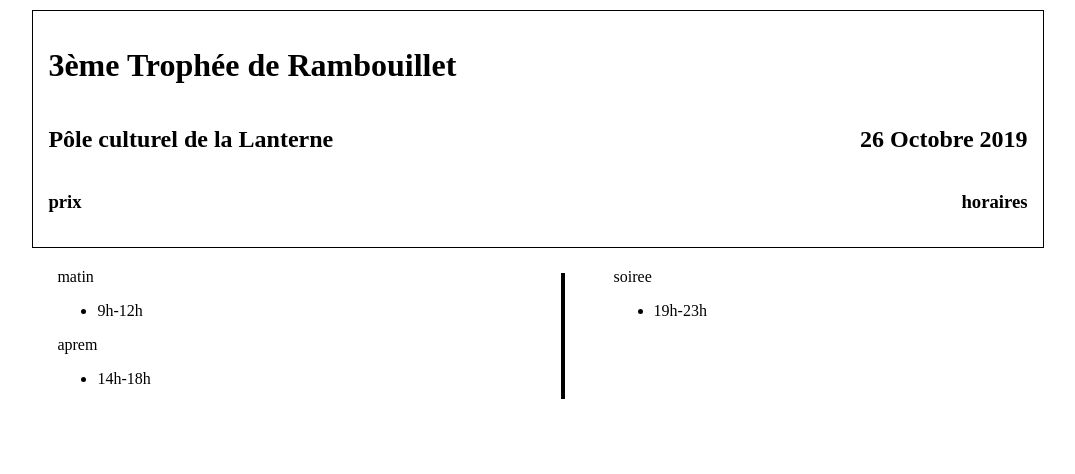
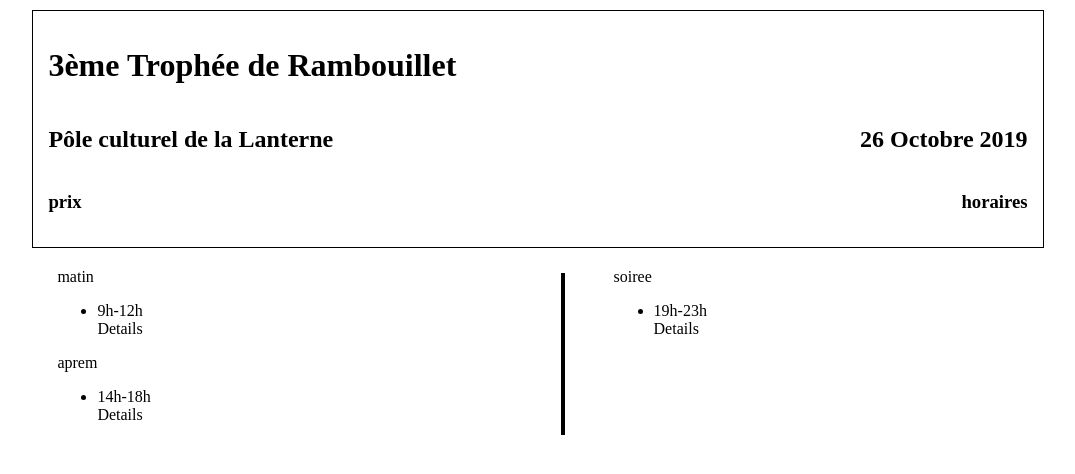
Before and after one commit to TwiskyA/trophee-rbt, a React (Create React App) app: page / in a window 1280 px wide. Shown: the top 474 px of the page, without its empty margins (102-1177 px from the left). Built offline with nearby package versions, Linux system fonts and the light colour scheme.

Commit message:
détails du programme

```diff
--- a/src/mainEvent/MainEvent.js
+++ b/src/mainEvent/MainEvent.js
@@ -1,14 +1,14 @@
 import React from 'react';
 import MainInfo from './MainInfo';
 import './MainEvent.css';
-import Programme from './Programme';
+import Program from './Program';
 
 class MainEvent extends React.Component {
   render() {
     return (
       <div className="main-event--wrapper">
         <MainInfo />
-        <Programme />
+        <Program />
       </div>
     );
   }
--- a/src/mainEvent/Programme.css
+++ b/src/mainEvent/Program.css
@@ -1,4 +1,4 @@
-.programme--wrapper {
+.program--wrapper {
   display: flex;
   justify-content: space-between;
   padding: 15px;
@@ -6,16 +6,16 @@
   width: 100%;
 }
 
-.programme--column {
+.program--column {
   width: 45%;
 }
 
-.programme--separator {
+.program--separator {
   width: 0;
   border-right: 4px solid black;
   margin: 5px 0;
 }
 
-.programme--afternoon {
+.program--afternoon {
   margin-top: 5px;
 }
--- /dev/null
+++ b/src/mainEvent/Program.js
@@ -0,0 +1,44 @@
+import React from 'react';
+import './Program.css';
+import ProgramDetails from './ProgramDetails';
+
+class Program extends React.Component {
+  render() {
+    return (
+      <div className="program--wrapper">
+        <div className="program--column">
+          <div>
+            matin
+            <ul>
+              <li>
+                9h-12h
+                <ProgramDetails content="detail 9-12" />
+              </li>
+            </ul>
+          </div>
+          <div className="program--afternoon">
+            aprem
+            <ul>
+              <li>
+                14h-18h
+                <ProgramDetails content="detail 14-18" />
+              </li>
+            </ul>
+          </div>
+        </div>
+        <div className="program--separator" />
+        <div className="program--column">
+          soiree
+          <ul>
+            <li>
+              19h-23h
+              <ProgramDetails content="detail 19-23" />
+            </li>
+          </ul>
+        </div>
+      </div>
+    );
+  }
+}
+
+export default Program;
--- /dev/null
+++ b/src/mainEvent/ProgramDetails.js
@@ -0,0 +1,20 @@
+import React from 'react';
+
+class ProgramDetails extends React.Component {
+  state = { folded: true };
+
+  toggleFolded = () => this.setState({ folded: !this.state.folded });
+
+  render() {
+    const { folded } = this.state;
+    const { content } = this.props;
+    return (
+      <div>
+        <a onClick={this.toggleFolded}>Details</a>
+        {!folded && <div>{content}</div>}
+      </div>
+    );
+  }
+}
+
+export default ProgramDetails;
--- a/src/mainEvent/Programme.js
+++ /dev/null
@@ -1,34 +0,0 @@
-import React from 'react';
-import './Programme.css';
-
-class Programme extends React.Component {
-  render() {
-    return (
-      <div className="programme--wrapper">
-        <div className="programme--column">
-          <div>
-            matin
-            <ul>
-              <li>9h-12h</li>
-            </ul>
-          </div>
-          <div className="programme--afternoon">
-            aprem
-            <ul>
-              <li>14h-18h</li>
-            </ul>
-          </div>
-        </div>
-        <div className="programme--separator" />
-        <div className="programme--column">
-          soiree
-          <ul>
-            <li>19h-23h</li>
-          </ul>
-        </div>
-      </div>
-    );
-  }
-}
-
-export default Programme;
```
